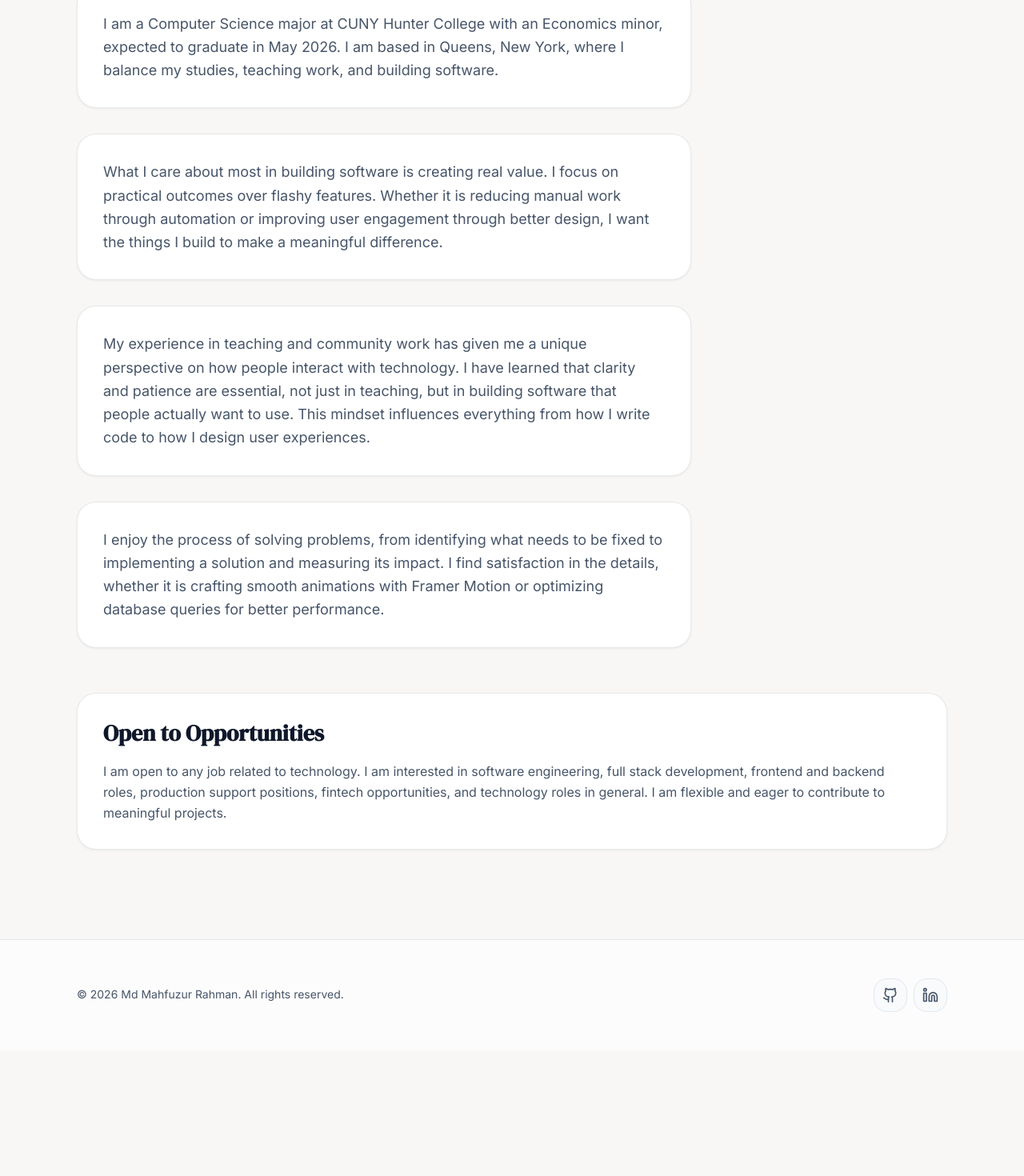
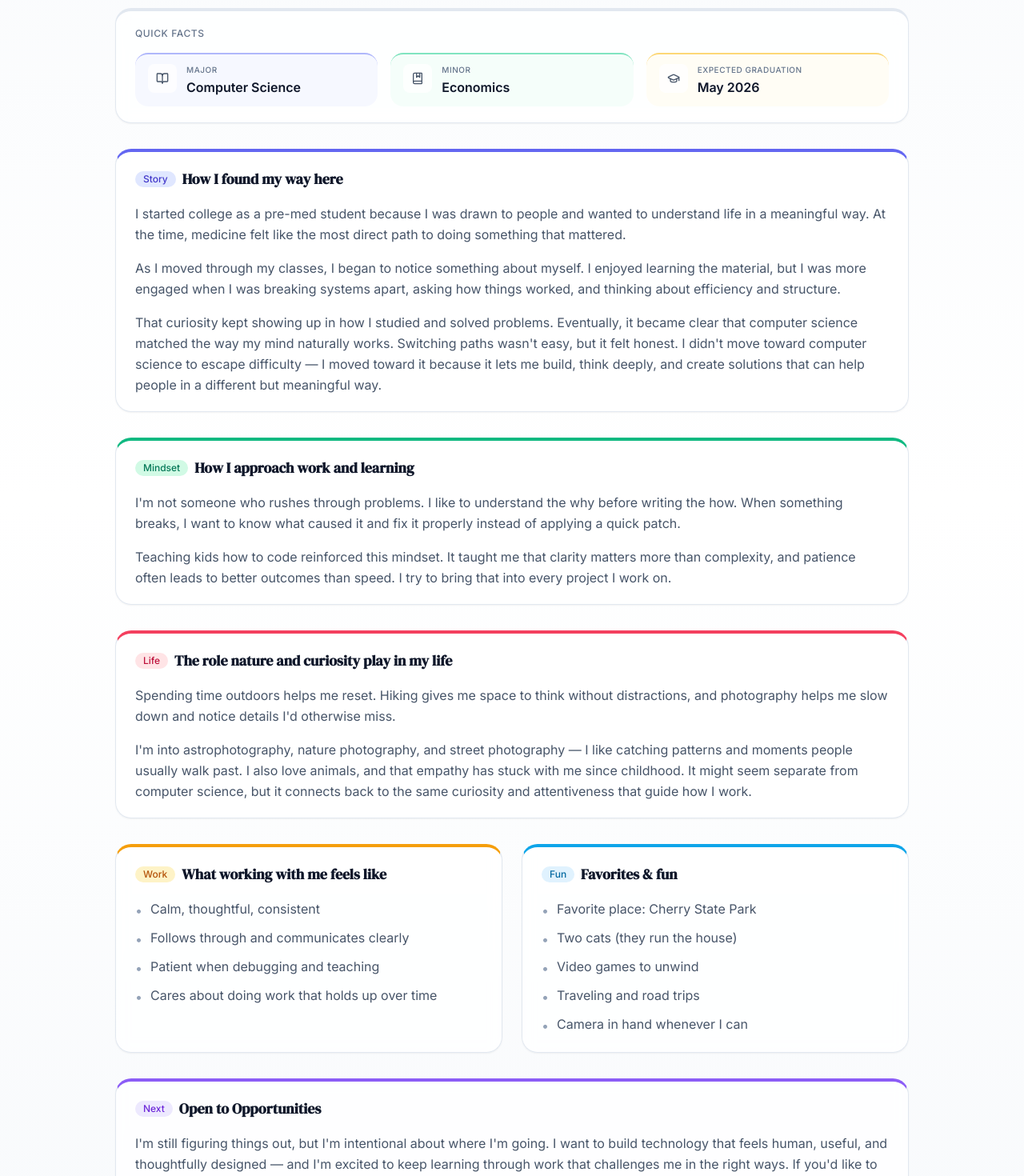
Before and after one commit to mdrahman789/Portfolio, a React (Vite) app: page /about in a window 1280 px wide. Shown: the part 313-1783 px from the top of the page at 80% size. Before the commit the page ends 1626 px from the top, so only its background shows below. Built offline with nearby package versions, Linux system fonts and the light colour scheme.

Commit message:
About Page Update

```diff
--- a/src/pages/About.tsx
+++ b/src/pages/About.tsx
@@ -1,45 +1,221 @@
-import { siteData } from '@/content/siteData'
-import { Section } from '@/components/ui/Section'
-import { Card } from '@/components/ui/Card'
-import { ScrollReveal, StaggerContainer } from '@/components/motion/ScrollReveal'
+import { Link } from 'react-router-dom'
+import { BookOpen, BookMarked, GraduationCap } from 'lucide-react'
+
+const quickFacts = [
+  { label: 'Major', value: 'Computer Science', icon: BookOpen, accent: 'indigo' },
+  { label: 'Minor', value: 'Economics', icon: BookMarked, accent: 'emerald' },
+  { label: 'Expected Graduation', value: 'May 2026', icon: GraduationCap, accent: 'amber' },
+]
+
+const workingWithMeBullets = [
+  'Calm, thoughtful, consistent',
+  'Follows through and communicates clearly',
+  'Patient when debugging and teaching',
+  'Cares about doing work that holds up over time',
+]
+
+const favoritesBullets = [
+  'Favorite place: Cherry State Park',
+  'Two cats (they run the house)',
+  'Video games to unwind',
+  'Traveling and road trips',
+  'Camera in hand whenever I can',
+]
+
+const miniCardAccent: Record<string, string> = {
+  indigo: 'border-t-2 border-t-indigo-400/60 bg-indigo-50/50 dark:bg-indigo-950/20',
+  emerald: 'border-t-2 border-t-emerald-400/60 bg-emerald-50/50 dark:bg-emerald-950/20',
+  amber: 'border-t-2 border-t-amber-400/60 bg-amber-50/50 dark:bg-amber-950/20',
+}
+
+const cardAccent: Record<string, string> = {
+  indigo: 'border-t-4 border-t-indigo-500',
+  emerald: 'border-t-4 border-t-emerald-500',
+  rose: 'border-t-4 border-t-rose-500',
+  amber: 'border-t-4 border-t-amber-500',
+  sky: 'border-t-4 border-t-sky-500',
+  violet: 'border-t-4 border-t-violet-500',
+}
+
+const pillClasses: Record<string, string> = {
+  indigo: 'bg-indigo-100 text-indigo-700 dark:bg-indigo-900/40 dark:text-indigo-300',
+  emerald: 'bg-emerald-100 text-emerald-700 dark:bg-emerald-900/40 dark:text-emerald-300',
+  rose: 'bg-rose-100 text-rose-700 dark:bg-rose-900/40 dark:text-rose-300',
+  amber: 'bg-amber-100 text-amber-700 dark:bg-amber-900/40 dark:text-amber-300',
+  sky: 'bg-sky-100 text-sky-700 dark:bg-sky-900/40 dark:text-sky-300',
+  violet: 'bg-violet-100 text-violet-700 dark:bg-violet-900/40 dark:text-violet-300',
+}
+
+const cardBase =
+  'rounded-2xl border border-slate-200 dark:border-slate-700 bg-white/80 backdrop-blur dark:bg-slate-900/60 shadow-sm hover:shadow-md transition-shadow px-6 py-5'
 
 export function About() {
   return (
-    <div>
-      <Section className="pt-36 md:pt-44">
-        <ScrollReveal>
-          <div className="max-w-3xl">
-            <h1 className="font-display text-display-xl md:text-display-2xl font-bold mb-10 text-slate-900 dark:text-white tracking-tight">
-              {siteData.about.title}
-            </h1>
+    <div className="bg-gradient-to-b from-slate-50 via-white to-slate-50 dark:from-slate-950 dark:via-slate-950 dark:to-slate-900 pt-36 md:pt-44">
+      <div className="max-w-5xl mx-auto px-4 py-12 flex flex-col gap-8">
+        {/* 1) Header */}
+        <header>
+          <h1 className="font-display text-4xl font-bold text-slate-900 dark:text-white tracking-tight">
+            About Me
+          </h1>
+          <p className="mt-1 text-sm text-slate-600 dark:text-slate-300 leading-relaxed">
+            Curious by nature. Calm by default. Always building.
+          </p>
+        </header>
+
+        {/* 2) Quick Facts */}
+        <section>
+          <div className={`${cardBase} border-t-4 border-t-slate-200 dark:border-t-slate-700`}>
+            <p className="text-xs font-medium uppercase tracking-wider text-slate-500 dark:text-slate-400 mb-4">
+              Quick Facts
+            </p>
+            <div className="grid grid-cols-1 sm:grid-cols-3 gap-4">
+              {quickFacts.map(({ label, value, icon: Icon, accent }) => (
+                <div
+                  key={label}
+                  className={`rounded-xl px-4 py-3 ${miniCardAccent[accent]}`}
+                >
+                  <div className="flex items-start gap-3">
+                    <div className="flex h-9 w-9 shrink-0 items-center justify-center rounded-lg bg-white/80 dark:bg-slate-800/60 text-slate-600 dark:text-slate-300">
+                      <Icon className="h-4 w-4" aria-hidden />
+                    </div>
+                    <div className="min-w-0">
+                      <span className="block text-[10px] font-medium uppercase tracking-wider text-slate-500 dark:text-slate-400">
+                        {label}
+                      </span>
+                      <span className="mt-0.5 block text-base font-semibold text-slate-900 dark:text-white">{value}</span>
+                    </div>
+                  </div>
+                </div>
+              ))}
+            </div>
           </div>
-        </ScrollReveal>
+        </section>
 
-        <StaggerContainer className="mt-14 max-w-3xl space-y-8">
-          {siteData.about.sections.map((section, index) => (
-            <ScrollReveal key={index} delay={index * 0.1}>
-              <Card>
-                <p className="text-body-lg text-slate-600 dark:text-slate-400 leading-relaxed">
-                  {section}
-                </p>
-              </Card>
-            </ScrollReveal>
-          ))}
-        </StaggerContainer>
-
-        <ScrollReveal delay={0.4} className="mt-14">
-          <Card>
-            <div className="space-y-4">
-              <h2 className="font-display text-display-md font-semibold text-slate-900 dark:text-white">
-                {siteData.profile.jobSeeking.title}
+        {/* 3) Main Story */}
+        <section>
+          <article className={`${cardBase} ${cardAccent.indigo}`}>
+            <div className="flex flex-wrap items-center gap-2 mb-4">
+              <span className={`rounded-full px-2.5 py-0.5 text-xs font-medium ${pillClasses.indigo}`}>Story</span>
+              <h2 className="font-display text-lg font-semibold text-slate-900 dark:text-white">
+                How I found my way here
               </h2>
-              <p className="text-body text-slate-600 dark:text-slate-400 leading-relaxed">
-                {siteData.profile.jobSeeking.description}
+            </div>
+            <div className="text-slate-600 dark:text-slate-300 leading-relaxed space-y-4">
+              <p>
+                I started college as a pre-med student because I was drawn to people and wanted to understand life in a meaningful way. At the time, medicine felt like the most direct path to doing something that mattered.
+              </p>
+              <p>
+                As I moved through my classes, I began to notice something about myself. I enjoyed learning the material, but I was more engaged when I was breaking systems apart, asking how things worked, and thinking about efficiency and structure.
+              </p>
+              <p>
+                That curiosity kept showing up in how I studied and solved problems. Eventually, it became clear that computer science matched the way my mind naturally works. Switching paths wasn&apos;t easy, but it felt honest. I didn&apos;t move toward computer science to escape difficulty — I moved toward it because it lets me build, think deeply, and create solutions that can help people in a different but meaningful way.
               </p>
             </div>
-          </Card>
-        </ScrollReveal>
-      </Section>
+          </article>
+        </section>
+
+        {/* 4) Mindset */}
+        <section>
+          <article className={`${cardBase} ${cardAccent.emerald}`}>
+            <div className="flex flex-wrap items-center gap-2 mb-4">
+              <span className={`rounded-full px-2.5 py-0.5 text-xs font-medium ${pillClasses.emerald}`}>Mindset</span>
+              <h2 className="font-display text-lg font-semibold text-slate-900 dark:text-white">
+                How I approach work and learning
+              </h2>
+            </div>
+            <div className="text-slate-600 dark:text-slate-300 leading-relaxed space-y-4">
+              <p>
+                I&apos;m not someone who rushes through problems. I like to understand the why before writing the how. When something breaks, I want to know what caused it and fix it properly instead of applying a quick patch.
+              </p>
+              <p>
+                Teaching kids how to code reinforced this mindset. It taught me that clarity matters more than complexity, and patience often leads to better outcomes than speed. I try to bring that into every project I work on.
+              </p>
+            </div>
+          </article>
+        </section>
+
+        {/* 5) Life */}
+        <section>
+          <article className={`${cardBase} ${cardAccent.rose}`}>
+            <div className="flex flex-wrap items-center gap-2 mb-4">
+              <span className={`rounded-full px-2.5 py-0.5 text-xs font-medium ${pillClasses.rose}`}>Life</span>
+              <h2 className="font-display text-lg font-semibold text-slate-900 dark:text-white">
+                The role nature and curiosity play in my life
+              </h2>
+            </div>
+            <div className="text-slate-600 dark:text-slate-300 leading-relaxed space-y-4">
+              <p>
+                Spending time outdoors helps me reset. Hiking gives me space to think without distractions, and photography helps me slow down and notice details I&apos;d otherwise miss.
+              </p>
+              <p>
+                I&apos;m into astrophotography, nature photography, and street photography — I like catching patterns and moments people usually walk past. I also love animals, and that empathy has stuck with me since childhood. It might seem separate from computer science, but it connects back to the same curiosity and attentiveness that guide how I work.
+              </p>
+            </div>
+          </article>
+        </section>
+
+        {/* 6) Snapshot — 2-card grid */}
+        <section>
+          <div className="grid grid-cols-1 md:grid-cols-2 gap-6">
+            <article className={`${cardBase} ${cardAccent.amber}`}>
+              <div className="flex flex-wrap items-center gap-2 mb-4">
+                <span className={`rounded-full px-2.5 py-0.5 text-xs font-medium ${pillClasses.amber}`}>Work</span>
+                <h2 className="font-display text-lg font-semibold text-slate-900 dark:text-white">
+                  What working with me feels like
+                </h2>
+              </div>
+              <ul className="space-y-2 text-slate-600 dark:text-slate-300 leading-relaxed">
+                {workingWithMeBullets.map((item) => (
+                  <li key={item} className="flex items-start gap-2.5">
+                    <span className="text-slate-400 dark:text-slate-500 mt-0.5">•</span>
+                    <span>{item}</span>
+                  </li>
+                ))}
+              </ul>
+            </article>
+
+            <article className={`${cardBase} ${cardAccent.sky}`}>
+              <div className="flex flex-wrap items-center gap-2 mb-4">
+                <span className={`rounded-full px-2.5 py-0.5 text-xs font-medium ${pillClasses.sky}`}>Fun</span>
+                <h2 className="font-display text-lg font-semibold text-slate-900 dark:text-white">
+                  Favorites & fun
+                </h2>
+              </div>
+              <ul className="space-y-2 text-slate-600 dark:text-slate-300 leading-relaxed">
+                {favoritesBullets.map((item) => (
+                  <li key={item} className="flex items-start gap-2.5">
+                    <span className="text-slate-400 dark:text-slate-500 mt-0.5">•</span>
+                    <span>{item}</span>
+                  </li>
+                ))}
+              </ul>
+            </article>
+          </div>
+        </section>
+
+        {/* 7) Open to Opportunities */}
+        <section className="mb-0">
+          <article className={`${cardBase} ${cardAccent.violet}`}>
+            <div className="flex flex-wrap items-center gap-2 mb-4">
+              <span className={`rounded-full px-2.5 py-0.5 text-xs font-medium ${pillClasses.violet}`}>Next</span>
+              <h2 className="font-display text-lg font-semibold text-slate-900 dark:text-white">
+                Open to Opportunities
+              </h2>
+            </div>
+            <p className="text-slate-600 dark:text-slate-300 leading-relaxed">
+              I&apos;m still figuring things out, but I&apos;m intentional about where I&apos;m going. I want to build technology that feels human, useful, and thoughtfully designed — and I&apos;m excited to keep learning through work that challenges me in the right ways. If you&apos;d like to connect, feel free to reach out through my{' '}
+              <Link
+                to="/contact"
+                className="font-medium text-slate-900 dark:text-white underline underline-offset-2 hover:no-underline"
+              >
+                Contact
+              </Link>
+              {' '}page.
+            </p>
+          </article>
+        </section>
+      </div>
     </div>
   )
 }
```
